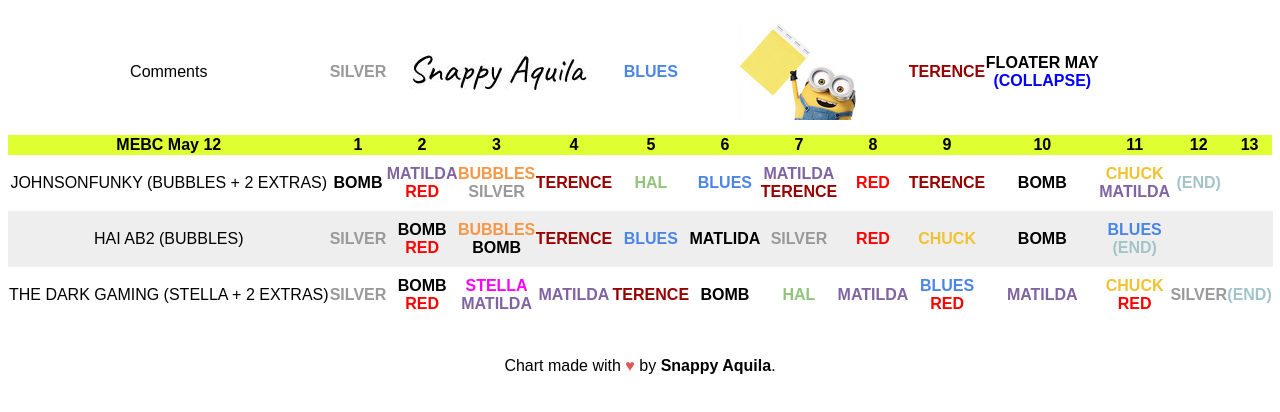
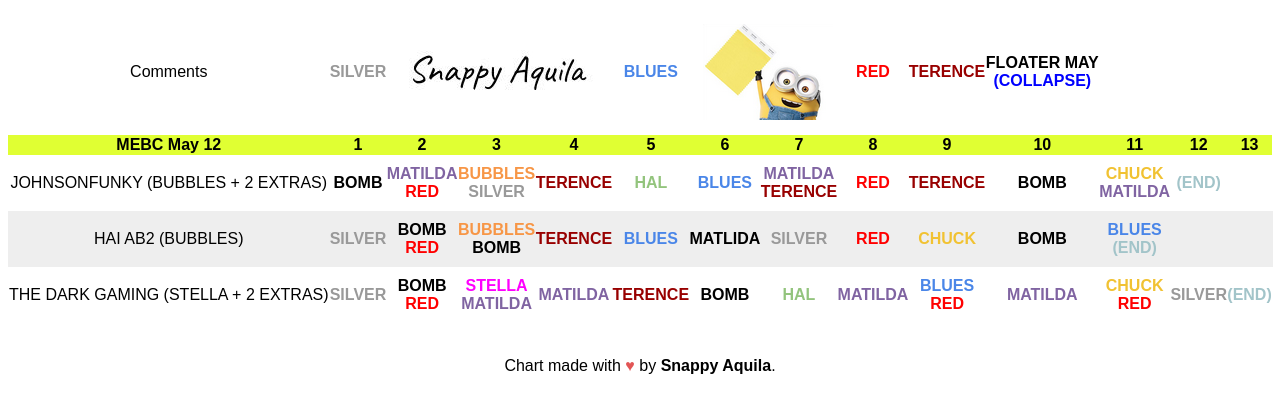
Before and after one commit to snappyaquila/snappyaquila.github.io, a plain HTML site: page index.html in a window 1280 px wide. Drawn offline with Linux system fonts and the light colour scheme.

Commit message:
fixed title; added red recommendation; moved minions;

```diff
--- a/index.html
+++ b/index.html
@@ -1,7 +1,7 @@
 <html>
 	<head>
 		<meta name='viewport' content='width=device-width, initial-scale=1.0' charset='utf-8'>
-		<title>Battle Chart for MEBC May 12</title>
+		<title>MEBC May 12</title>
 		<link href="minimal-table.css" rel="stylesheet" type="text/css">
 	</head>
 
@@ -22,8 +22,13 @@
 					<li class="blues">BLUES</li>
 				</ul>
 			</td>
-			<td colspan='3'>
+			<td colspan='2'>
 				<img src='minion.png'>
+			</td>
+			<td>
+				<ul class='no-bullets'>
+					<li class="red">RED</li>
+				</ul>
 			</td>
 			<td>
 				<ul class='no-bullets'>
```
